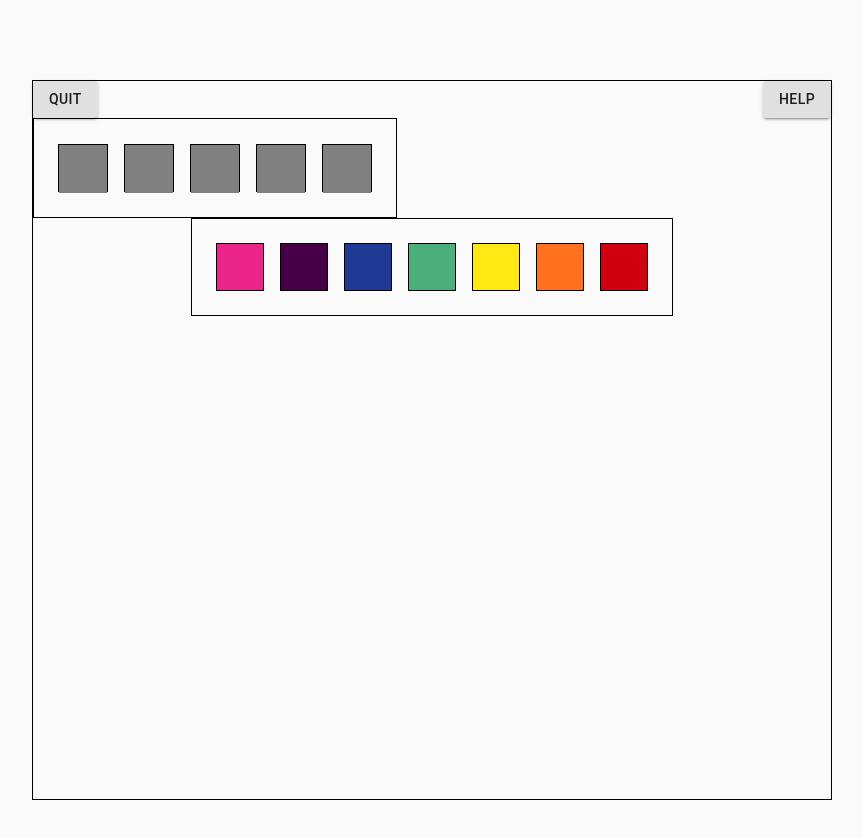
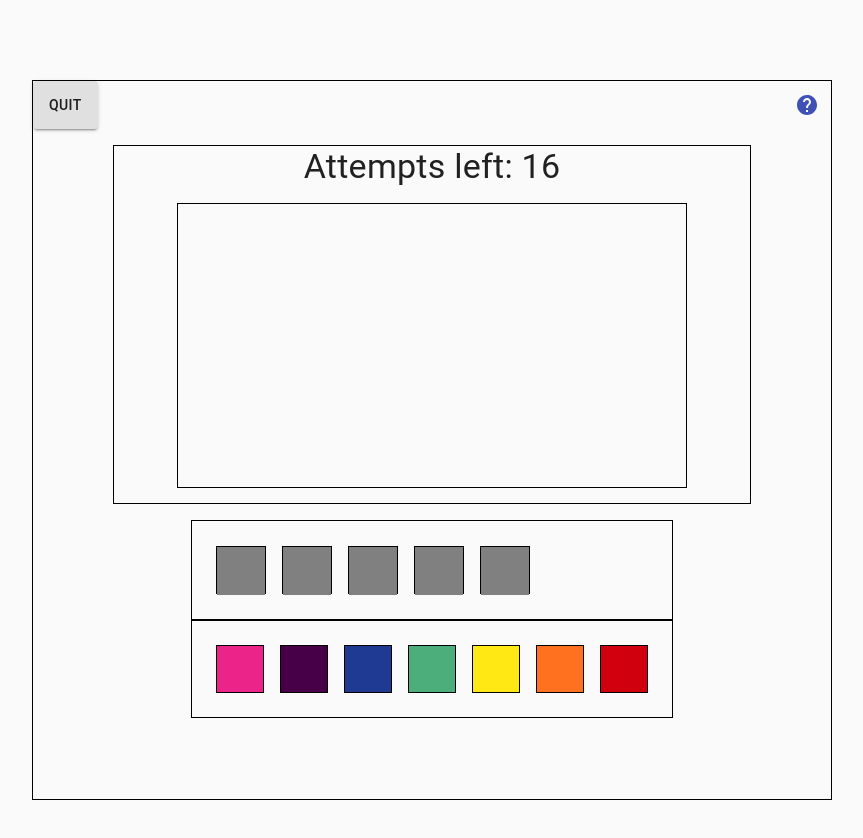
Before and after one commit to magnus-schj/code-breaker, a React (Vite) app: page / in a window 1280 px wide. Both pictures are taken after a click on the button "START GAME". Shown: the top 838 px of the page, without its empty margins (208-1071 px from the left). Built offline with nearby package versions, Linux system fonts and the light colour scheme.

Commit message:
more styling

```diff
--- a/package.json
+++ b/package.json
@@ -9,6 +9,7 @@
   "dependencies": {
     "@material-ui/core": "^4.12.3",
     "@material-ui/icons": "^4.11.2",
+    "@mui/material": "^5.0.6",
     "@reduxjs/toolkit": "^1.6.2",
     "framer-motion": "^4.1.17",
     "react": "^17.0.0",
--- a/src/App.css
+++ b/src/App.css
@@ -21,17 +21,41 @@
 }
 
 /* ----------------------------------- */
+/* attempt */
+.attempts-container {
+  margin: 1rem;
+  height: 50%;
+  width: 80%;
+  border: 1px solid black;
+  display: flex;
+  flex-direction: column;
+  align-items: center;
+  justify-content: start;
+}
 
-.inputs-and-attempts {
+.attempts {
+  overflow-y: scroll;
+  border: 1px solid black;
+  height: 80%;
+  width: 80%;
+  margin: auto;
+  padding-left: 0.6rem;
+}
+
+.attempt {
+  border: 1px solid black;
+  margin: auto;
+  padding: 0.5rem;
+  background: grey;
+  width: 100%;
   display: flex;
   justify-content: space-between;
-  width: 100%;
 }
 
-.attempt-pegs {
-  display: flex;
-  align-items: center;
-  justify-content: center;
+/* ----------------------------------- */
+/* drag and drop */
+
+.drag-drop-wrapper {
 }
 
 .peg-inputs {
@@ -42,16 +66,18 @@
   height: 100px;
 }
 
+.attempt-pegs {
+  display: flex;
+  align-items: center;
+  justify-content: center;
+}
+
 .peg-input {
   border: 1px solid black;
   margin: 0.5rem;
   height: 48px;
 }
 
-.attempt {
-  border: 1px solid black;
-}
-
 .history {
   display: flex;
 }
--- a/src/components/Attempts.component.tsx
+++ b/src/components/Attempts/Attempts.component.tsx
@@ -1,7 +1,7 @@
-import { colors } from "@material-ui/core";
+import { colors, Typography } from "@material-ui/core";
 import React, { FC } from "react";
-import { useAppSelector } from "../App/hooks";
-import { Attempt } from "../interfaces";
+import { useAppSelector } from "../../App/hooks";
+import { Attempt } from "../../interfaces";
 
 interface Props {}
 
@@ -14,8 +14,8 @@ const Attempts: FC<Props> = () => {
         <div
           key={i}
           style={{
-            height: "0.5rem",
-            width: "0.5rem",
+            height: "2rem",
+            width: "2rem",
             border: "1px solid black",
             background: isBlack ? "black" : "white",
           }}
@@ -26,22 +26,23 @@ const Attempts: FC<Props> = () => {
     return pegs;
   };
   return (
-    <div>
-      {code.attempts.map(({ black, white, colours }, i) => (
-        <div className="attempt">
-          <ul>Attempt number {i + 1}</ul>
-          <div
-            style={{
-              display: "flex",
-              justifyContent: "space-between",
-            }}
-          >
+    <div className="attempts-container">
+      <Typography variant="h4" color="initial">
+        Attempts left: {code.limit - code.numTries}
+      </Typography>
+      <div className="attempts">
+        {code.attempts.map(({ black, white, colours }, i) => (
+          <div className="attempt" key={i}>
+            <Typography variant="h5" color="initial">
+              {i + 1}:
+            </Typography>
             <div className="history">
-              {colours?.map((colour) => (
+              {colours?.map((colour, j) => (
                 <div
+                  key={j}
                   style={{
-                    height: "0.5rem",
-                    width: "0.5rem",
+                    height: "2rem",
+                    width: "2rem",
                     border: "1px solid black",
                     background: colour,
                   }}
@@ -53,8 +54,8 @@ const Attempts: FC<Props> = () => {
               {renderPegs(white, false)}
             </div>
           </div>
-        </div>
-      ))}
+        ))}
+      </div>
     </div>
   );
 };
--- a/src/components/DragDrop.component.tsx
+++ b/src/components/DragDrop.component.tsx
@@ -9,7 +9,7 @@ import {
 } from "../interfaces";
 import { colourData } from "../initialData";
 
-import Attempts from "./Attempts.component";
+import Attempts from "./Attempts/Attempts.component";
 import PegInput from "./PegInput.component";
 import PegOrigin from "./PegOrigin.component";
 
@@ -71,7 +71,7 @@ const DragDrop: FC<Props> = ({ setDisplayWrongCodeMessage }) => {
   };
   return (
     <DragDropContext onDragEnd={(result) => onDragEnd(result)}>
-      <div className="inputs-and-attempts">
+      <div className="drag-drop-wrapper">
         <div className="peg-inputs">
           {Object.entries(inputs).map(([key, data]) => (
             <PegInput key={key} data={data} />
@@ -82,13 +82,11 @@ const DragDrop: FC<Props> = ({ setDisplayWrongCodeMessage }) => {
             </button>
           )}
         </div>
-        <Attempts />
-      </div>
-
-      <div className="pickable-pegs">
-        {Object.entries(colours).map(([key, data]) => (
-          <PegOrigin id={key} colour={data} key={key} />
-        ))}
+        <div className="pickable-pegs">
+          {Object.entries(colours).map(([key, data]) => (
+            <PegOrigin id={key} colour={data} key={key} />
+          ))}
+        </div>
       </div>
     </DragDropContext>
   );
--- a/src/components/Game/Game.component.tsx
+++ b/src/components/Game/Game.component.tsx
@@ -5,8 +5,10 @@ import "./game.styles.css";
 import { colourData } from "../../initialData";
 import { makeCode } from "../../features/code/code.slice";
 import { generateCode } from "./utils";
-import { Button } from "@material-ui/core";
+import { Button, IconButton } from "@material-ui/core";
+import HelpIcon from "@material-ui/icons/Help";
 import DragDrop from "../DragDrop.component";
+import Attempts from "../Attempts/Attempts.component";
 
 const Game: FC = () => {
   const dispatch = useAppDispatch();
@@ -24,18 +26,19 @@ const Game: FC = () => {
 
   return (
     <div className="game">
+      {/* header */}
       <header id="game-header">
         <Button variant="contained">Quit</Button>
-        <Button variant="contained">Help</Button>
+
+        <IconButton color="primary" aria-label="help">
+          <HelpIcon />
+        </IconButton>
       </header>
+
+      <Attempts />
+
+      {/* dragdrop */}
       <DragDrop setDisplayWrongCodeMessage={setDisplayWrongCodeMessage} />
-      {codeSlice.codeBroken && (
-        <>
-          <h1>Gratulerer! du vant!</h1>
-          <h2>Du klarte det på {codeSlice.numTries} forsøk</h2>
-        </>
-      )}
-      {displayWrongCodeMessage && <h1>Feil! Prøv igjen!</h1>}
     </div>
   );
 };
--- a/src/features/code/code.slice.ts
+++ b/src/features/code/code.slice.ts
@@ -1,11 +1,12 @@
 import { createSlice } from "@reduxjs/toolkit";
-import { Attempt, CodeSlice, ColoursType } from "../../interfaces";
+import { CodeSlice } from "../../interfaces";
 
 const initialState: CodeSlice = {
   code: null,
   codeBroken: false,
   numTries: 0,
   attempts: [],
+  limit: 16,
 };
 
 export const codeSlice = createSlice({
--- a/src/interfaces.ts
+++ b/src/interfaces.ts
@@ -33,4 +33,5 @@ export interface CodeSlice {
   codeBroken: boolean;
   numTries: number;
   attempts: Attempt[];
+  limit: number;
 }
```
Also changed, not shown: 1 other file (tests, documents, lock files or other folders).
